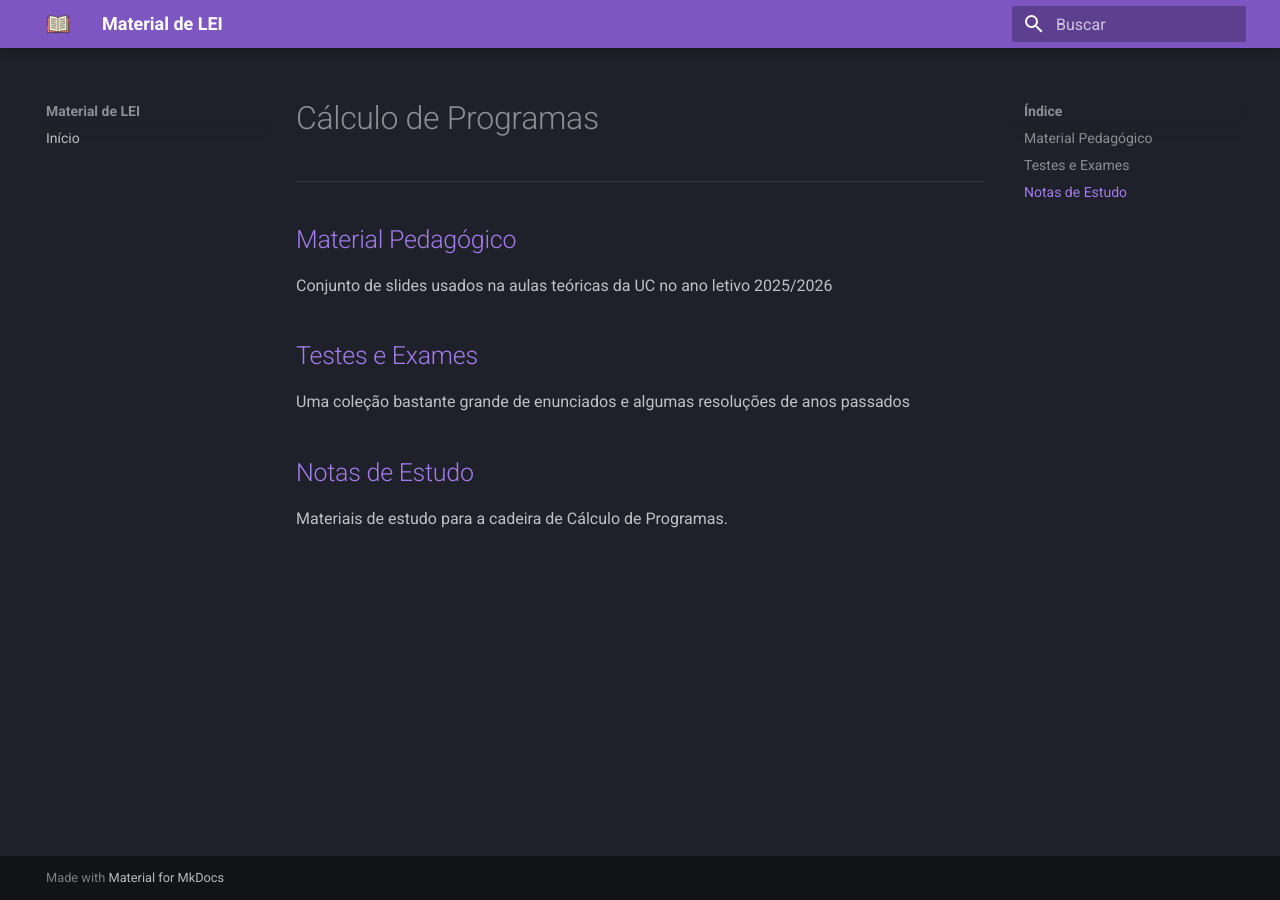
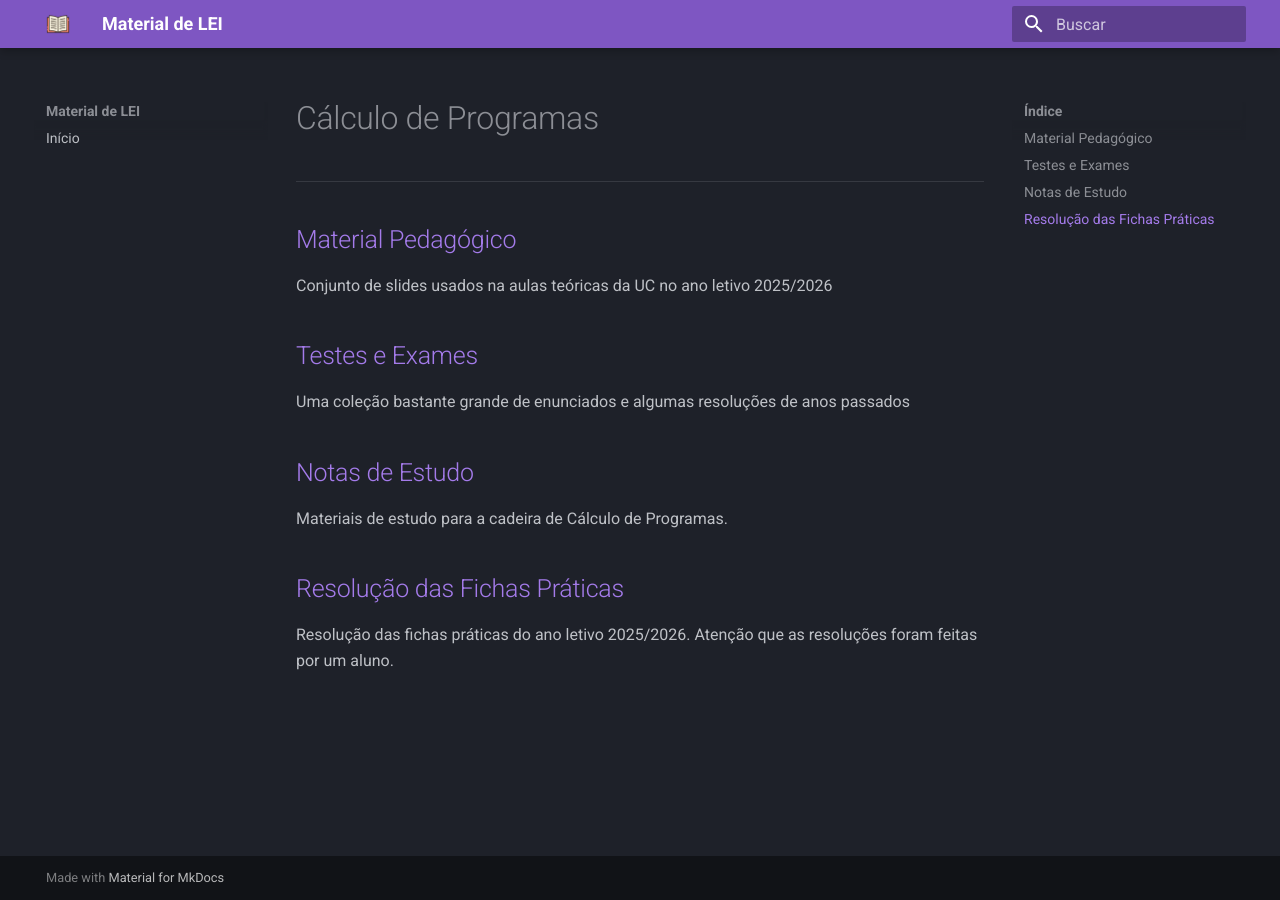
Before and after one commit to eduardo106919/LEI-Material-Estudo, an MkDocs documentation site: the page built from docs/CP/README.md, in a window 1280 px wide. Built offline with MkDocs 1.6.1 and Material for MkDocs 9.7.7, drawn with Linux system fonts in a browser that asks for light colours.

Commit message:
CP - resolução de fichas práticas

```diff
--- a/docs/CP/README.md
+++ b/docs/CP/README.md
@@ -10,3 +10,6 @@ Uma coleção bastante grande de enunciados e algumas resoluções de anos passa
 
 ## [Notas de Estudo](Notas%20de%20Estudo/README.md)
 Materiais de estudo para a cadeira de Cálculo de Programas.
+
+## [Resolução das Fichas Práticas](https://github.com/eduardo106919/CP)
+Resolução das fichas práticas do ano letivo 2025/2026. Atenção que as resoluções foram feitas por um aluno.
```
